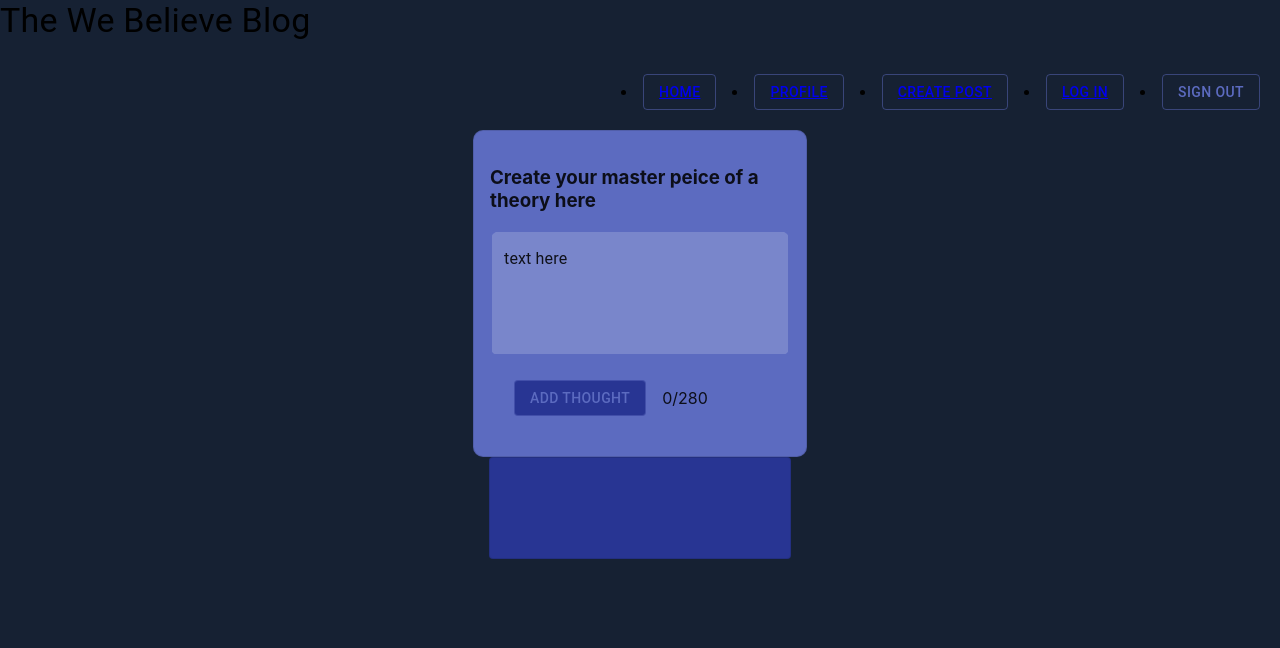
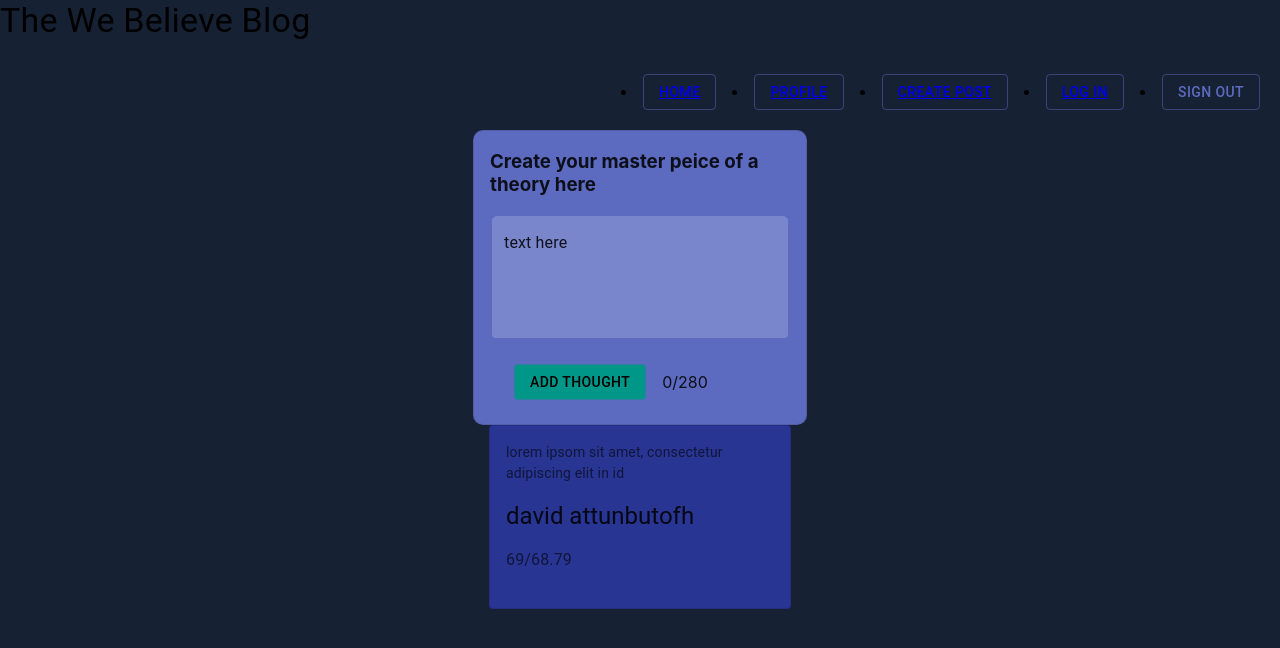
Before and after one commit to Grey-pearson/we-believe-forum, a React (Create React App) app in the folder client/: page /Home in a window 1280 px wide. Shown: the top 648 px of the page. Built offline with nearby package versions, Linux system fonts and the light colour scheme; no server answers.

Commit message:
got a form in, added posts, custom theme

```diff
--- a/client/src/components/PostForm.js
+++ b/client/src/components/PostForm.js
@@ -65,7 +65,7 @@ const PostForm = () => {
                 opacity: [0.9, 0.8, 0.7],
             },
             margin: 'auto',
-            padding: '1rem',
+            padding: '0 1rem',
             borderRadius: '10px',
             bgcolor: 'primary.main'
 
@@ -97,7 +97,7 @@ const PostForm = () => {
                     </div>
 
                     <CardActions disableSpacing>
-                        <Button variant="outlined" type="submit" sx={{ bgcolor: 'primary.dark', m: 2, }}>
+                        <Button variant="outlined" type="submit" sx={{ bgcolor: 'secondary.main', color: 'black', m: 2, }}>
                             Add Thought
                         </Button>
                         <p
--- a/client/src/components/Postlist.js
+++ b/client/src/components/Postlist.js
@@ -30,13 +30,13 @@ function PostList(postData) {
       {/* postText, postAuthor, createdAt, comments */}
       <CardContent>
         <Typography sx={{ fontSize: 14 }} color="text.secondary" paragraph>
-          {postData.postText}
+          {postData.postText}lorem ipsom sit amet, consectetur adipiscing elit in id
         </Typography>
         <Typography variant="h5" component="div" paragraph>
-          {postData.postAuthor}
+          {postData.postAuthor}david attunbutofh
         </Typography>
         <Typography sx={{ mb: 1.5 }} color="text.secondary" paragraph>
-          {postData.createdAt}
+          {postData.createdAt} 69/68.79
         </Typography>
         <Typography variant="body2">
           {postData.comments}
--- a/client/src/index.js
+++ b/client/src/index.js
@@ -13,6 +13,12 @@ const theme = createTheme({
       main: colors.indigo[400],
       light: colors.indigo[300],
       dark: colors.indigo[800],
+    },
+    secondary: {
+      main: colors.teal[500],
+    },
+    highlight: {
+      main: colors.yellow[500]
     }
 
   }
```
